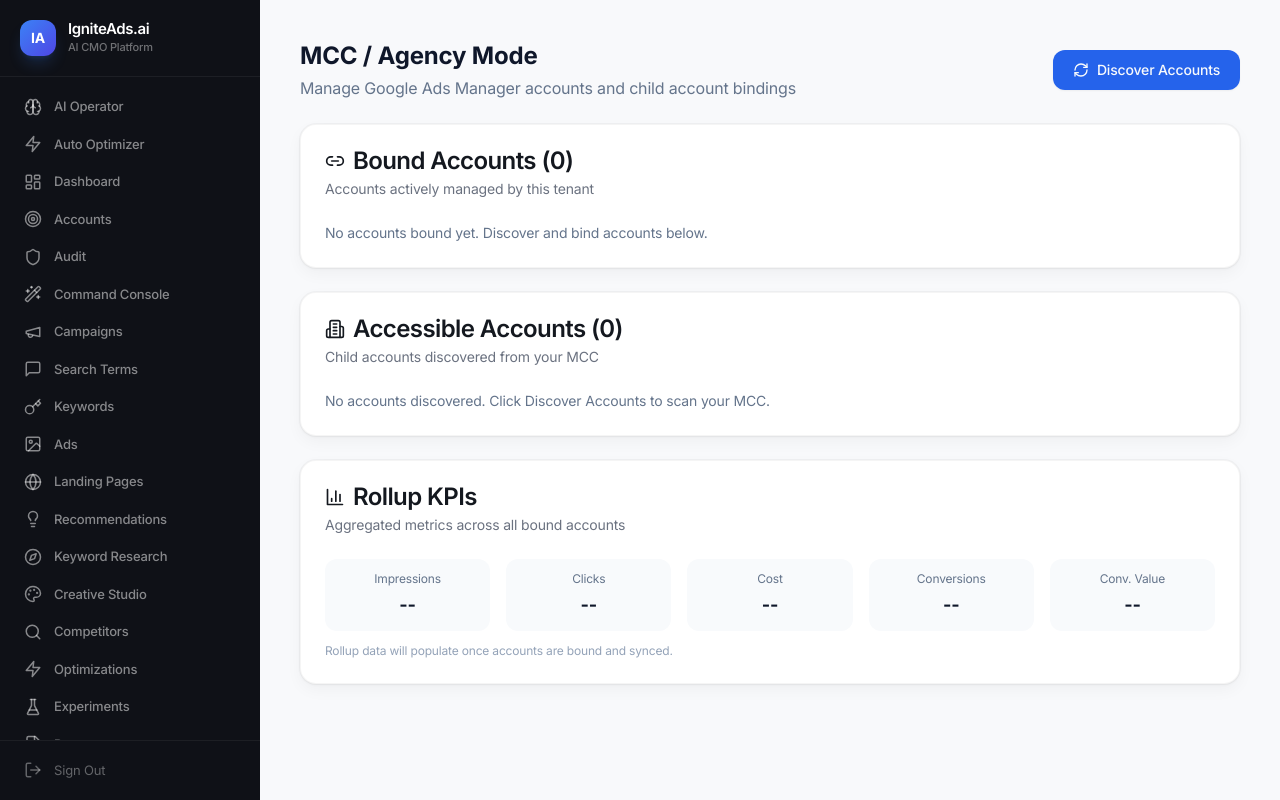
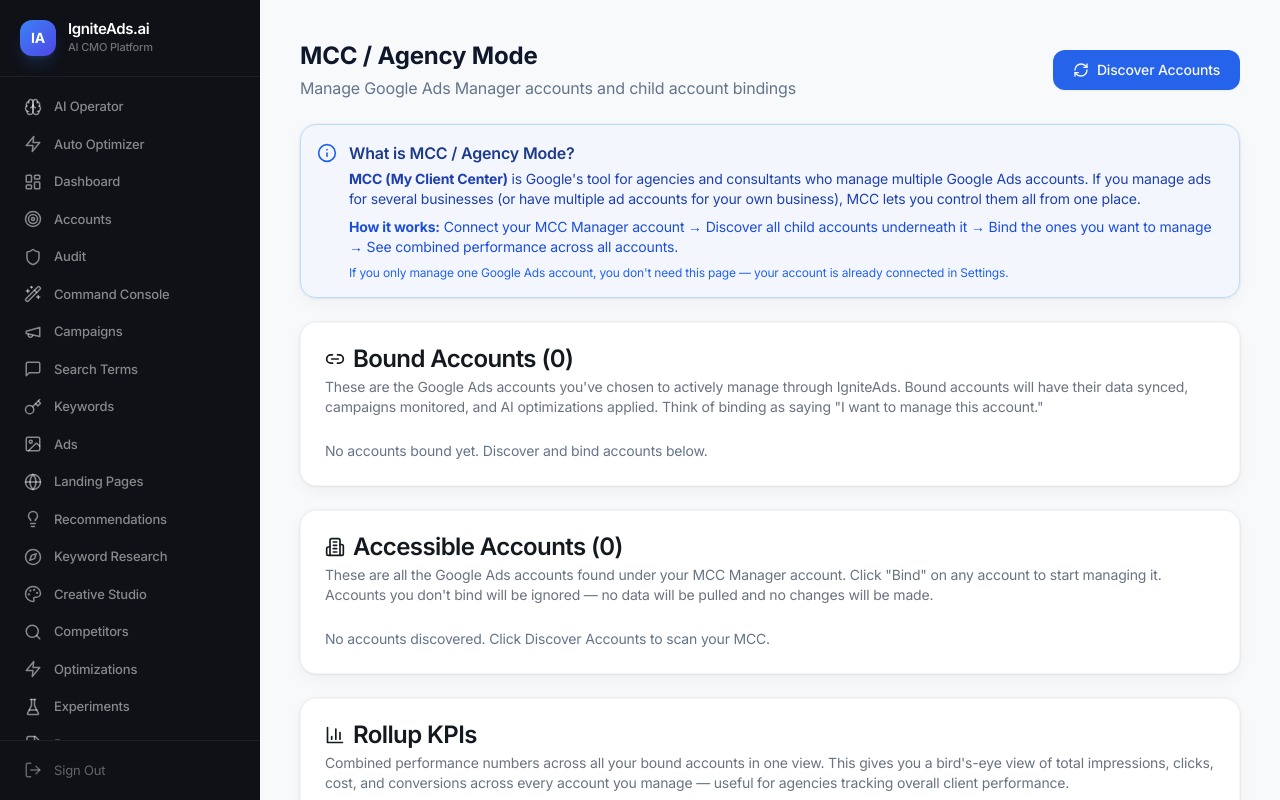
Before and after one commit to notyourbasiclocksmith/aigoogleads, a Next.js app in the folder frontend/: page /v2/mcc in a window 1280 px wide. Shown: the top 800 px of the page. Built offline with nearby package versions, Linux system fonts and the light colour scheme.

Commit message:
feat: add clear descriptions and explanations to MCC / Agency Mode page sections

```diff
--- a/frontend/src/app/v2/mcc/page.tsx
+++ b/frontend/src/app/v2/mcc/page.tsx
@@ -6,8 +6,9 @@
 import { Button } from "@/components/ui/button";
 import { Badge } from "@/components/ui/badge";
 import { Input } from "@/components/ui/input";
-import { Building2, RefreshCw, Link2, Unlink, BarChart3 } from "lucide-react";
+import { Building2, RefreshCw, Link2, Unlink, BarChart3, Info, HelpCircle } from "lucide-react";
 import { api } from "@/lib/api";
+import { HelpTip } from "@/components/ui/help-tip";
 
 interface AccessibleAccount {
   id: string;
@@ -98,13 +99,40 @@
           </Button>
         </div>
 
+        {/* What is MCC? */}
+        <Card className="border-blue-200 bg-blue-50/50">
+          <CardContent className="p-4">
+            <div className="flex items-start gap-3">
+              <Info className="w-5 h-5 text-blue-600 mt-0.5 shrink-0" />
+              <div>
+                <p className="font-semibold text-blue-900">What is MCC / Agency Mode?</p>
+                <p className="text-sm text-blue-800 mt-1">
+                  <strong>MCC (My Client Center)</strong> is Google&apos;s tool for agencies and consultants who manage multiple Google Ads accounts.
+                  If you manage ads for several businesses (or have multiple ad accounts for your own business), MCC lets you control them all from one place.
+                </p>
+                <p className="text-sm text-blue-700 mt-2">
+                  <strong>How it works:</strong> Connect your MCC Manager account &rarr; Discover all child accounts underneath it &rarr; Bind the ones you want to manage &rarr; See combined performance across all accounts.
+                </p>
+                <p className="text-xs text-blue-600 mt-2">
+                  If you only manage one Google Ads account, you don&apos;t need this page &mdash; your account is already connected in Settings.
+                </p>
+              </div>
+            </div>
+          </CardContent>
+        </Card>
+
+
         {/* Bound Accounts */}
         <Card>
           <CardHeader>
             <CardTitle className="flex items-center gap-2">
               <Link2 className="w-5 h-5" /> Bound Accounts ({bindings.length})
             </CardTitle>
-            <CardDescription>Accounts actively managed by this tenant</CardDescription>
+            <CardDescription>
+              These are the Google Ads accounts you&apos;ve chosen to actively manage through IgniteAds.
+              Bound accounts will have their data synced, campaigns monitored, and AI optimizations applied.
+              Think of binding as saying &quot;I want to manage this account.&quot;
+            </CardDescription>
           </CardHeader>
           <CardContent>
             {bindings.length === 0 ? (
@@ -138,7 +166,10 @@
             <CardTitle className="flex items-center gap-2">
               <Building2 className="w-5 h-5" /> Accessible Accounts ({accounts.length})
             </CardTitle>
-            <CardDescription>Child accounts discovered from your MCC</CardDescription>
+            <CardDescription>
+              These are all the Google Ads accounts found under your MCC Manager account.
+              Click &quot;Bind&quot; on any account to start managing it. Accounts you don&apos;t bind will be ignored &mdash; no data will be pulled and no changes will be made.
+            </CardDescription>
           </CardHeader>
           <CardContent>
             {loading ? (
@@ -178,7 +209,10 @@
             <CardTitle className="flex items-center gap-2">
               <BarChart3 className="w-5 h-5" /> Rollup KPIs
             </CardTitle>
-            <CardDescription>Aggregated metrics across all bound accounts</CardDescription>
+            <CardDescription>
+              Combined performance numbers across all your bound accounts in one view.
+              This gives you a bird&apos;s-eye view of total impressions, clicks, cost, and conversions across every account you manage &mdash; useful for agencies tracking overall client performance.
+            </CardDescription>
           </CardHeader>
           <CardContent>
             <div className="grid grid-cols-2 md:grid-cols-5 gap-4">
```
